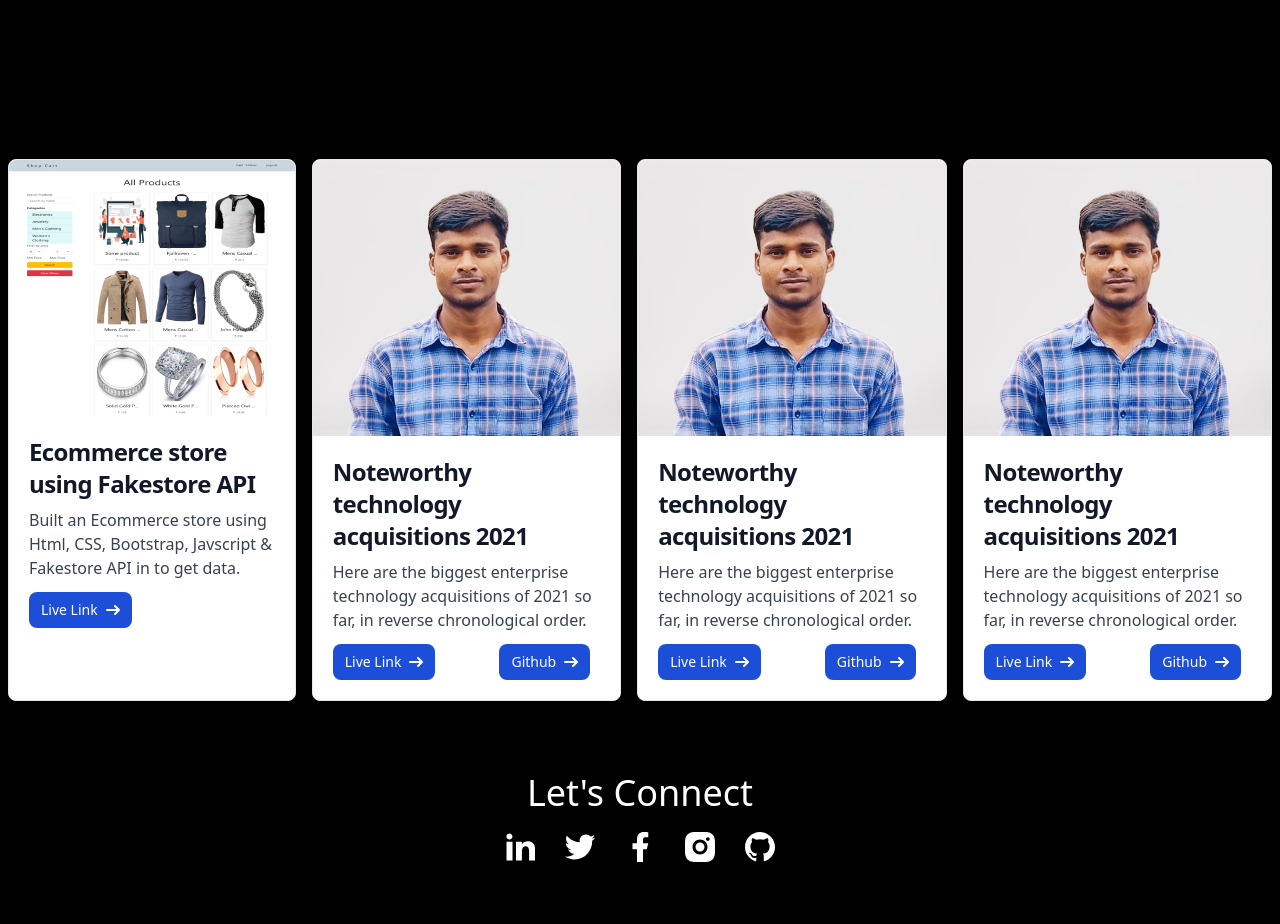
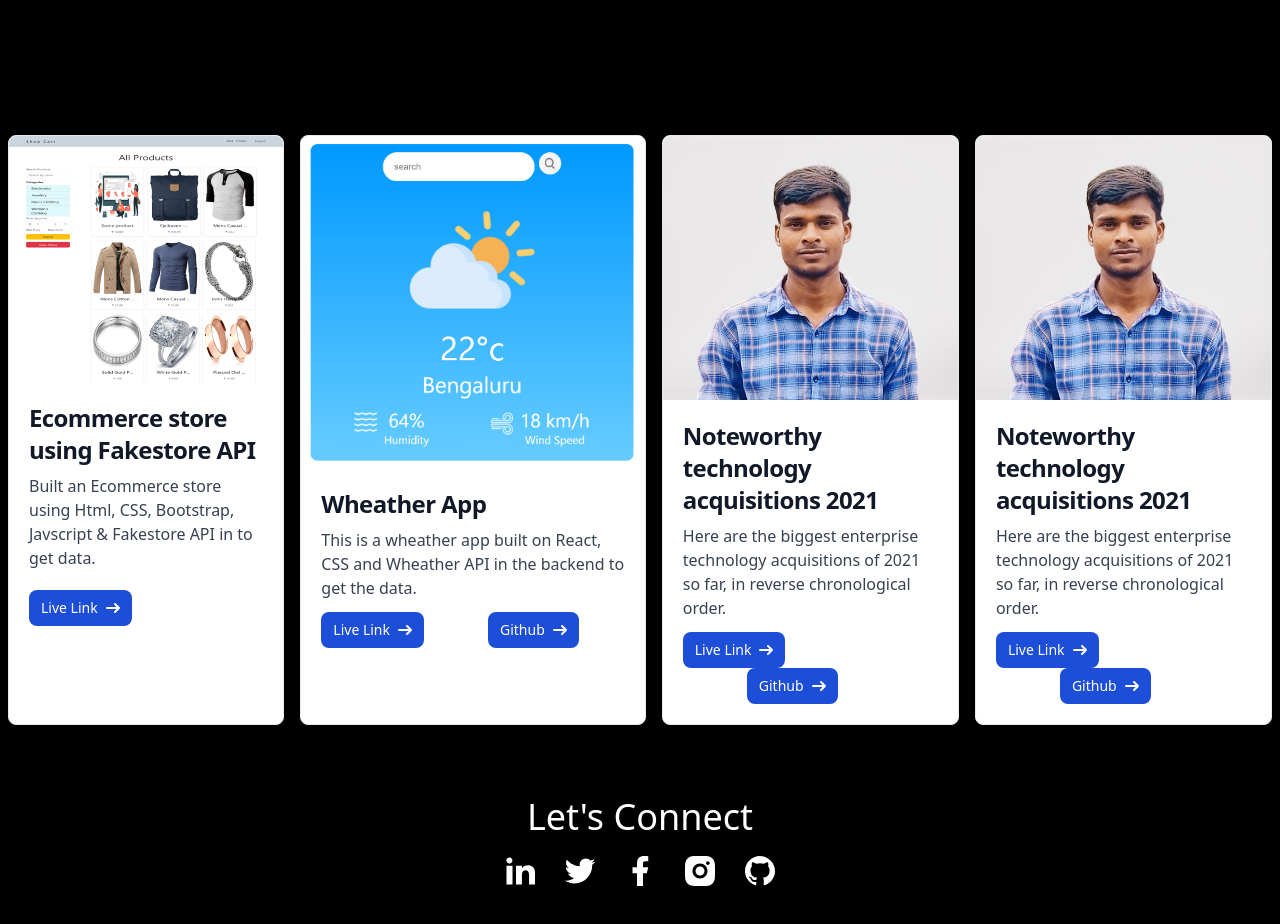
Before and after one commit to therajusah/Portfolio, a React (Vite) app: page / in a window 1280 px wide. Shown: the part 1800-2724 px from the top of the page. Built offline with nearby package versions, Linux system fonts and the light colour scheme.

Commit message:
updated 2nd project

```diff
--- a/src/components/App.jsx
+++ b/src/components/App.jsx
@@ -5,6 +5,7 @@ import "locomotive-scroll/dist/locomotive-scroll.css";
 import myImage from "../assets/Raju_pass.jpg";
 import ecomImg from "../assets/ecom-i.png";
 import MouseFollower from "./MouseFollower.jsx";
+import wheatherApp from'../assets/wheatherapp.png';
 
 import {
   RiLinkedinFill,
@@ -163,7 +164,7 @@ function App() {
             <div className="flex justify-between">
               {/* 1st card */}
               {/* todo w-1/4 mx-4  h-96  */}
-              <div className="max-w-sm m-2 bg-white border border-gray-200 rounded-lg shadow dark:bg-gray-800 dark:border-gray-700  ">
+              <div className="max-w-sm m-2 bg-white border border-gray-200 rounded-lg shadow dark:bg-gray-800 dark:border-gray-700 ">
                 <a href="https://ecom-fakestore.vercel.app/" target="_blank">
                   <img className="rounded-t-lg" src={ecomImg} alt="" />
                 </a>
@@ -178,7 +179,7 @@ function App() {
                   </p>
                   <a
                     href="#"
-                    className="inline-flex items-center px-3 py-2 text-sm font-medium text-center text-white bg-blue-700 rounded-lg hover:bg-blue-800 focus:ring-4 focus:outline-none focus:ring-blue-300 dark:bg-blue-600 dark:hover:bg-blue-700 dark:focus:ring-blue-800"
+                    className="inline-flex items-center px-3 py-2 mt-2 text-sm font-medium text-center text-white bg-blue-700 rounded-lg hover:bg-blue-800 focus:ring-4 focus:outline-none focus:ring-blue-300 dark:bg-blue-600 dark:hover:bg-blue-700 dark:focus:ring-blue-800"
                   >
                     Live Link
                     <svg
@@ -222,19 +223,18 @@ function App() {
               </div>
 
               {/* 2nd card */}
-              <div className="max-w-sm m-2 bg-white border border-gray-200 rounded-lg shadow dark:bg-gray-800 dark:border-gray-700  ">
+              <div className="max-w-sm m-2 bg-white border border-gray-200 rounded-lg shadow dark:bg-gray-800 dark:border-gray-700 ">
                 <a href="#">
-                  <img className="rounded-t-lg" src={myImage} alt="" />
+                  <img className="rounded-t-lg" src={wheatherApp} alt="" />
                 </a>
                 <div className="p-5">
                   <a href="#">
                     <h5 className="mb-2 text-2xl font-bold tracking-tight text-gray-900 dark:text-white">
-                      Noteworthy technology acquisitions 2021
+                      Wheather App
                     </h5>
                   </a>
                   <p className="mb-3 font-normal text-gray-700 dark:text-gray-400">
-                    Here are the biggest enterprise technology acquisitions of
-                    2021 so far, in reverse chronological order.
+                    This is a wheather app built on React, CSS and Wheather API in the backend to get the data.
                   </p>
                   <a
                     href="#"
@@ -281,7 +281,7 @@ function App() {
                 </div>
               </div>
               {/* 3rd card*/}
-              <div className="max-w-sm m-2 bg-white border border-gray-200 rounded-lg shadow dark:bg-gray-800 dark:border-gray-700  ">
+              <div className="max-w-sm m-2 bg-white border border-gray-200 rounded-lg shadow dark:bg-gray-800 dark:border-gray-700 ">
                 <a href="#">
                   <img className="rounded-t-lg" src={myImage} alt="" />
                 </a>
@@ -340,7 +340,7 @@ function App() {
                 </div>
               </div>
               {/* 4th Card */}
-              <div className="max-w-sm m-2 bg-white border border-gray-200 rounded-lg shadow dark:bg-gray-800 dark:border-gray-700  ">
+              <div className="max-w-sm m-2 bg-white border border-gray-200 rounded-lg shadow dark:bg-gray-800 dark:border-gray-700 ">
                 <a href="#">
                   <img className="rounded-t-lg" src={myImage} alt="" />
                 </a>
--- a/src/components/TechIcons.jsx
+++ b/src/components/TechIcons.jsx
@@ -10,6 +10,11 @@ import {
   SiNodeDotJs,
   SiSass,
   SiWebpack,
+  SiRedux,
+  SiGraphQL,
+  SiFirebase,
+  SiNextDotJs,
+  SiStyledComponents,
 } from "react-icons/si";
 
 function TechIcons() {
@@ -26,6 +31,11 @@ function TechIcons() {
       <SiNodeDotJs className="mr-8 text-6xl icon nodejs" />
       <SiSass className="mr-8 text-6xl icon sass" />
       <SiWebpack className="mr-8 text-6xl icon webpack" />
+      <SiRedux className="mr-8 text-6xl icon redux" />
+      <SiGraphQL className="mr-8 text-6xl icon graphql" />
+      <SiFirebase className="mr-8 text-6xl icon firebase" />
+      <SiNextDotJs className="mr-8 text-6xl icon nextjs" />
+      <SiStyledComponents className="mr-8 text-6xl icon styled-components" />
     </div>
   );
 }
```
Also changed, not shown: src/assets/wheatherapp.png (added).
